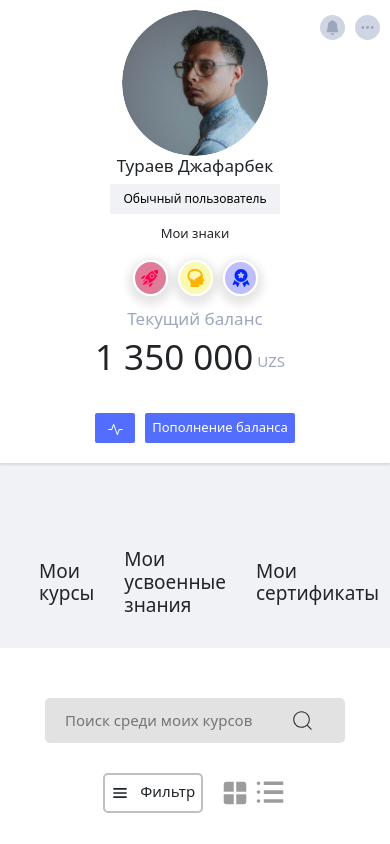
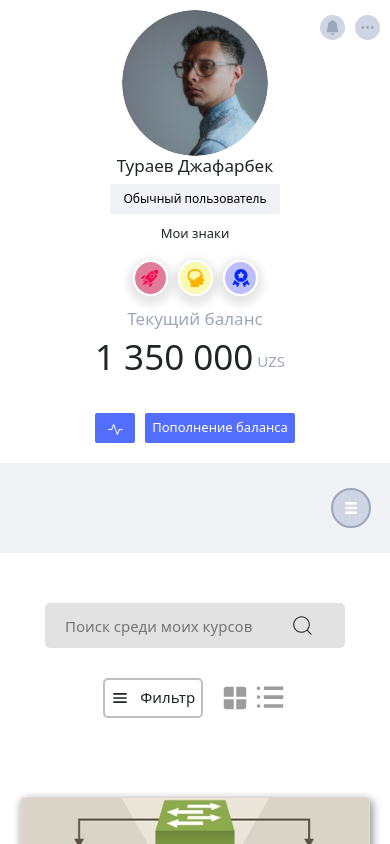
Before and after one commit to otabekbeb/garvid_user, a React (Create React App) app: page / in a window 390 px wide. Shown: the top 844 px of the page. Built offline with nearby package versions, Linux system fonts and the light colour scheme.

Commit message:
daQSQqSQ
SSSqSSqSQ

```diff
--- a/src/pages/css/Pdp.css
+++ b/src/pages/css/Pdp.css
@@ -1,5 +1,5 @@
 .gray_blok {
-height: auto;
+height: 120px;
 width: 100%;
 background-color: #f1f2f6;
 display: flex;
@@ -331,10 +331,16 @@ align-items: center;
     margin-top: 5% !important;
     margin: auto;
 }
+.profil_blok_menu{
+    display: none;
+}
 
 .nuqta {
     font-size: 20px;
     color: rgba(0, 0, 255, 0.747);
+}
+.profil_modal_media{
+    display: none;
 }
 .nav{
     width:auto !important;
@@ -381,45 +387,72 @@ align-items: center;
         width: 300px;
     }
 }
-
 @media (max-width:1000px) {
+    .fil_text_blok{
+        width: auto;
+    }
     .fil_text_blok h1{
-    font-size: 19px;
-    }
-    .gray_blok{
-        width: 100%;
-        overflow-x: scroll;
-    }
-}
-/* @media (max-width:800px) {
-    .fil_text_blok h1{
-    font-size: 12px;
+        font-size: 2vw;
     }
     .gray_blok{
         height: 90px;
     }
-    .fromLeft:after {
-        padding-bottom: 10px;
-        border-bottom: 2px solid #536DFD;
+    .fil_text_blok{
+        margin-top: 58px;
     }
+}
+@media (max-width:600px) {
 .fil_text_blok{
-        margin-top: 70px;
+    display: none;
 }
-
-} */
-/* @media (max-width:663px) {
-    .fil_text_blok h1{
-        font-size: 1.7vw;
+.profil_blok_menu{
+    display: block;
+    padding: 10px;
+    font-size: 40px;
+    color: rgba(255, 255, 255, 0.911);
+    margin-right: 5%;
+    border: 2px solid #9DA7BB;
+    background-color: #cfd5e2;
+    border-radius: 50%;
+}
+.profil_blok_menu_size{
+    width: 100%;
+    display: flex;
+    justify-content: end;
+    align-items: center;
 }
 .gray_blok{
-            width: 100%;
-            overflow-x: scroll;
+    position: relative;
 }
-        .fromLeft:after {
-            padding-bottom: 12px;
-            border-bottom: 2px solid #536DFD;
+.profil_modal_media{
+    position: absolute;
+    left: 0;
+    right: 0;
+    top: -100%;
+    z-index: 10;
+    height: auto;
+    background-color: white;
+    box-shadow: 0px 1px 2px 0px grey;
+    display: none;
 }
-        .fil_text_blok{
-            margin-top: 45px;
+.menu_modal{
+    display: block;
+    position: absolute;
+    top: 90px;
 }
-} */
+.profil_modal_media h1{
+    width: 40%;
+    font-size: 15px;
+    padding-top: 15px;
+    padding-left: 15px;
+}
+.fromMenu:after {
+  padding-bottom: 10px;
+  display:block;
+  content: '';
+  border-bottom: solid 3px #536DFD;
+  transform: scaleX(0);
+  transition: transform 250ms ease-in-out;
+}
+.fromMenu.fromMenu:hover:after{ transform: scaleX(1); transform-origin:   0% 50%; }
+}
--- a/src/pages/js/Pdp.js
+++ b/src/pages/js/Pdp.js
@@ -3,18 +3,22 @@ import '../css/Pdp.css'
 import Nav from 'react-bootstrap/Nav';
 import Filtr from "./Searchfilter"
 import 'bootstrap/dist/css/bootstrap.min.css';
-import Bilim from './pages/js/Bilim'
+import Bilim from './Bilim'
 // import Mon from '../img/Mon.png'
 // import { AiFillStar } from 'react-icons/ai'
 // import {HiArrowRight} from 'react-icons/hi'
 // import Rasp from '../img/Rasp.png'
 // import {BsPlus} from 'react-icons/bs'
-// import {TbPointFilled} from 'react-icons/tb'
+import {TiThMenu} from 'react-icons/ti'
 export default function Pdp() {
     const [toggle, setToggle] = useState(1)
 
     function updatetoggle(id) {
         setToggle(id)
+    }
+
+    function menuModal(){
+        document.querySelector(".profil_modal_media").classList.toggle("menu_modal")
     }
 
     return (
@@ -26,6 +30,15 @@ export default function Pdp() {
                 <h1 onClick={()=>updatetoggle(3)} className='fromLeft'>Мои сертификаты</h1>
                 <h1 onClick={()=>updatetoggle(4)} className='fromLeft'>Мои наставники-члены</h1>
                 </div>
+                <div className="profil_blok_menu_size">
+                <TiThMenu onClick={()=>menuModal()} className='profil_blok_menu'/>
+                </div>
+                <div className="profil_modal_media">
+                <h1 onClick={()=>updatetoggle(1)} className='fromMenu'>Мои курсы</h1>
+                <h1 onClick={()=>updatetoggle(2)} className='fromMenu'>Мои усвоенные знания</h1>
+                <h1 onClick={()=>updatetoggle(3)} className='fromMenu'>Мои сертификаты</h1>
+                <h1 onClick={()=>updatetoggle(4)} className='fromMenu'>Мои наставники-члены</h1>
+                </div>
             </div>
 
             <div className={toggle === 1 ? "show-content" : "content"}><Filtr /></div>
```
Lines whose indentation alone changed are shown as unchanged.
